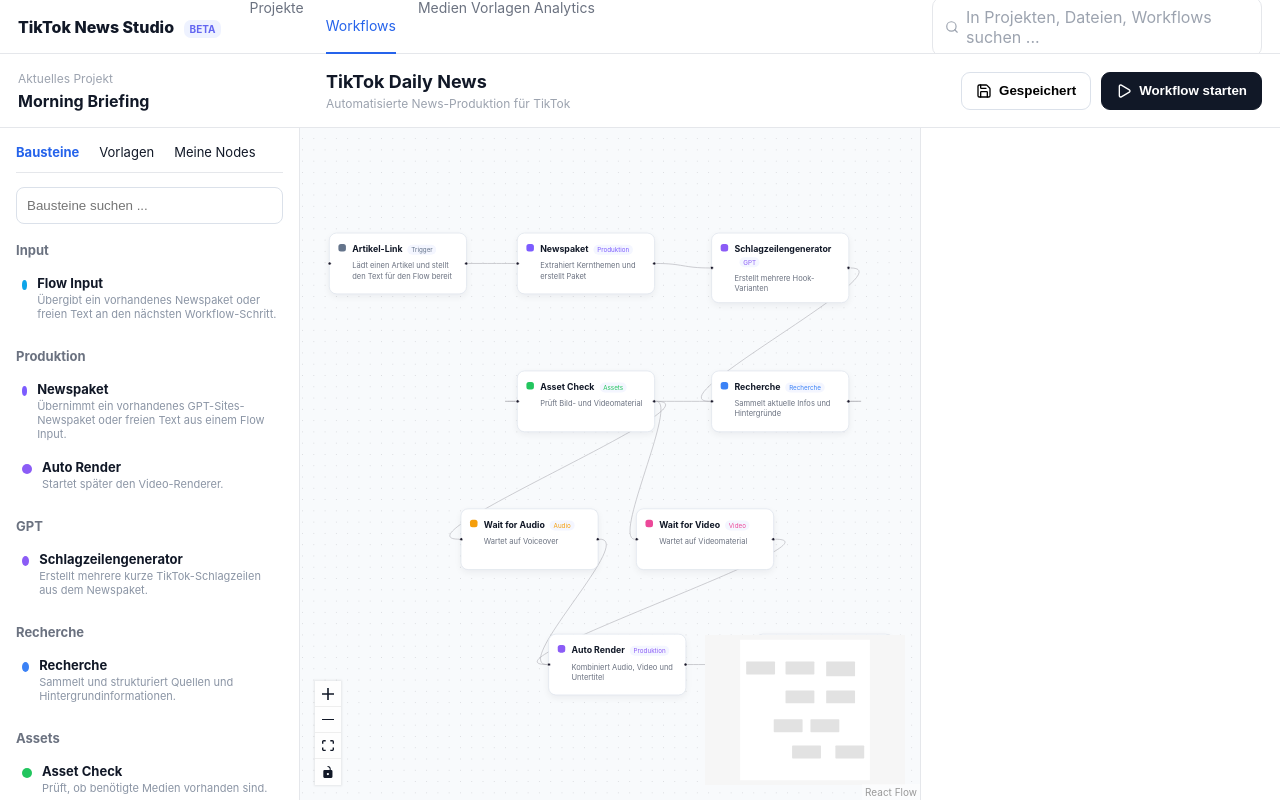
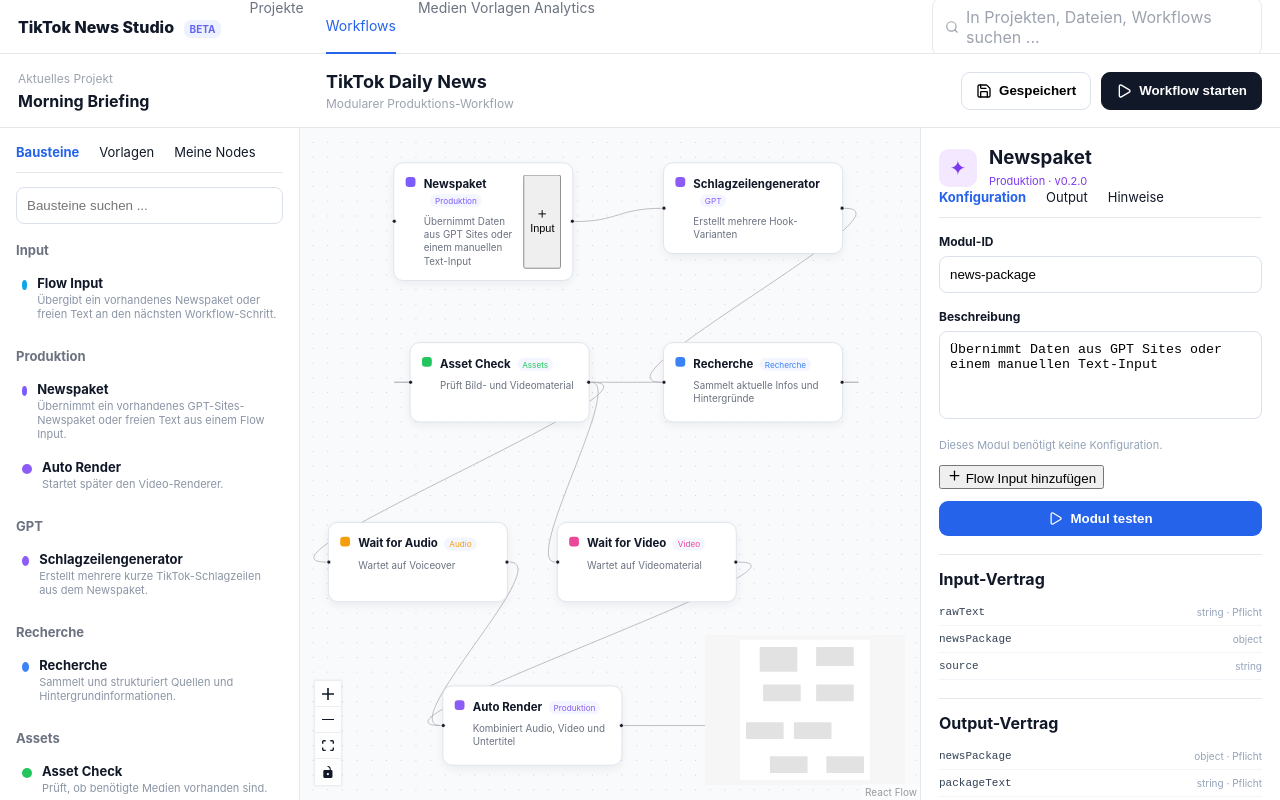
Before and after one commit to xturn2u/make_tt_news, a React (Vite) app: page / in a window 1280 px wide. Built offline with nearby package versions, Linux system fonts and the light colour scheme.

Commit message:
feat: add attachable flow input for news package

```diff
--- a/src/App.tsx
+++ b/src/App.tsx
@@ -1,4 +1,4 @@
-import { useMemo, useState } from 'react';
+import { useCallback, useMemo, useState } from 'react';
 import type { CSSProperties } from 'react';
 import {
   addEdge,
@@ -18,7 +18,7 @@ import {
   type NodeProps,
 } from '@xyflow/react';
 import '@xyflow/react/dist/style.css';
-import { Play, Save, Search } from 'lucide-react';
+import { Play, Plus, Save, Search } from 'lucide-react';
 import { ModuleConfigFields } from './components/ModuleConfigFields';
 import { libraryModules, moduleRegistry } from './core/moduleRegistry';
 import { runSingleModule, runWorkflow } from './core/runner';
@@ -26,32 +26,20 @@ import type { RunLog, WorkflowNodeData } from './core/types';
 
 const initialNodes: Node<WorkflowNodeData>[] = [
   {
-    id: '1',
+    id: 'news',
     type: 'workflow',
-    position: { x: 70, y: 70 },
-    data: {
-      moduleId: 'article-import',
-      label: 'Artikel-Link',
-      category: 'Trigger',
-      description: 'Lädt einen Artikel und stellt den Text für den Flow bereit',
-      config: { url: '' },
-    },
-  },
-  {
-    id: '2',
-    type: 'workflow',
-    position: { x: 370, y: 70 },
+    position: { x: 360, y: 70 },
     data: {
       moduleId: 'news-package',
       label: 'Newspaket',
       category: 'Produktion',
-      description: 'Extrahiert Kernthemen und erstellt Paket',
+      description: 'Übernimmt Daten aus GPT Sites oder einem manuellen Text-Input',
     },
   },
   {
-    id: '3',
+    id: 'headline',
     type: 'workflow',
-    position: { x: 680, y: 70 },
+    position: { x: 690, y: 70 },
     data: {
       moduleId: 'headline-generator',
       label: 'Schlagzeilengenerator',
@@ -61,9 +49,9 @@ const initialNodes: Node<WorkflowNodeData>[] = [
     },
   },
   {
-    id: '4',
+    id: 'research',
     type: 'workflow',
-    position: { x: 680, y: 290 },
+    position: { x: 690, y: 290 },
     data: {
       moduleId: 'research',
       label: 'Recherche',
@@ -72,9 +60,9 @@ const initialNodes: Node<WorkflowNodeData>[] = [
     },
   },
   {
-    id: '5',
+    id: 'assets',
     type: 'workflow',
-    position: { x: 370, y: 290 },
+    position: { x: 380, y: 290 },
     data: {
       moduleId: 'asset-check',
       label: 'Asset Check',
@@ -83,7 +71,7 @@ const initialNodes: Node<WorkflowNodeData>[] = [
     },
   },
   {
-    id: '6',
+    id: 'audio',
     type: 'workflow',
     position: { x: 280, y: 510 },
     data: {
@@ -94,7 +82,7 @@ const initialNodes: Node<WorkflowNodeData>[] = [
     },
   },
   {
-    id: '7',
+    id: 'video',
     type: 'workflow',
     position: { x: 560, y: 510 },
     data: {
@@ -105,7 +93,7 @@ const initialNodes: Node<WorkflowNodeData>[] = [
     },
   },
   {
-    id: '8',
+    id: 'render',
     type: 'workflow',
     position: { x: 420, y: 710 },
     data: {
@@ -116,7 +104,7 @@ const initialNodes: Node<WorkflowNodeData>[] = [
     },
   },
   {
-    id: '9',
+    id: 'ready',
     type: 'workflow',
     position: { x: 750, y: 710 },
     data: {
@@ -129,33 +117,51 @@ const initialNodes: Node<WorkflowNodeData>[] = [
 ];
 
 const initialEdges: Edge[] = [
-  { id: 'e12', source: '1', target: '2' },
-  { id: 'e23', source: '2', target: '3' },
-  { id: 'e34', source: '3', target: '4' },
-  { id: 'e45', source: '4', target: '5' },
-  { id: 'e56', source: '5', target: '6' },
-  { id: 'e57', source: '5', target: '7' },
-  { id: 'e68', source: '6', target: '8' },
-  { id: 'e78', source: '7', target: '8' },
-  { id: 'e89', source: '8', target: '9' },
+  { id: 'e-news-headline', source: 'news', target: 'headline' },
+  { id: 'e-headline-research', source: 'headline', target: 'research' },
+  { id: 'e-research-assets', source: 'research', target: 'assets' },
+  { id: 'e-assets-audio', source: 'assets', target: 'audio' },
+  { id: 'e-assets-video', source: 'assets', target: 'video' },
+  { id: 'e-audio-render', source: 'audio', target: 'render' },
+  { id: 'e-video-render', source: 'video', target: 'render' },
+  { id: 'e-render-ready', source: 'render', target: 'ready' },
 ];
 
 type ErrorWithLogs = Error & { workflowLogs?: RunLog[] };
+type WorkflowNodeExtraProps = NodeProps<Node<WorkflowNodeData>> & {
+  onAddInput: (nodeId: string) => void;
+};
 
-function WorkflowNode({ data, selected }: NodeProps<Node<WorkflowNodeData>>) {
+function WorkflowNode({ id, data, selected, onAddInput }: WorkflowNodeExtraProps) {
   const mod = moduleRegistry[data.moduleId];
+  const isInput = data.moduleId === 'flow-input';
+  const inputLabel = data.config?.inputType === 'text' ? 'Freitext' : 'GPT Sites';
+
   return (
     <div
-      className={`node ${selected ? 'selected' : ''} ${data.status || ''}`}
+      className={`node ${selected ? 'selected' : ''} ${data.status || ''} ${isInput ? 'input-node' : ''}`}
       style={{ '--accent': mod?.color || '#64748b' } as CSSProperties}
     >
       <Handle type="target" position={Position.Left} />
       <div className="node-dot" />
-      <div>
+      <div className="node-copy">
         <strong>{data.label}</strong>
-        <span>{data.category}</span>
+        <span>{isInput ? inputLabel : data.category}</span>
         <p>{data.description}</p>
       </div>
+      {data.moduleId === 'news-package' && (
+        <button
+          type="button"
+          className="add-input nodrag nopan"
+          title="Flow Input hinzufügen"
+          onClick={(event) => {
+            event.stopPropagation();
+            onAddInput(id);
+          }}
+        >
+          <Plus size={14} /> Input
+        </button>
+      )}
       <Handle type="source" position={Position.Right} />
     </div>
   );
@@ -164,8 +170,10 @@ function WorkflowNode({ data, selected }: NodeProps<Node<WorkflowNodeData>>) {
 function outputPreview(output?: Record<string, unknown>) {
   if (!output) return {};
   const preview = { ...output };
-  if (typeof preview.articleText === 'string' && preview.articleText.length > 1600) {
-    preview.articleText = `${preview.articleText.slice(0, 1600)}\n\n… [Vorschau gekürzt]`;
+  for (const key of ['rawText', 'packageText']) {
+    if (typeof preview[key] === 'string' && preview[key].length > 1600) {
+      preview[key] = `${preview[key].slice(0, 1600)}\n\n… [Vorschau gekürzt]`;
+    }
   }
   return preview;
 }
@@ -180,12 +188,54 @@ function logsFromError(error: unknown): RunLog[] {
 export default function App() {
   const [nodes, setNodes] = useState(initialNodes);
   const [edges, setEdges] = useState(initialEdges);
-  const [selectedId, setSelectedId] = useState('1');
+  const [selectedId, setSelectedId] = useState('news');
   const [logs, setLogs] = useState<RunLog[]>([]);
   const [running, setRunning] = useState(false);
   const [testing, setTesting] = useState(false);
 
-  const nodeTypes = useMemo(() => ({ workflow: WorkflowNode }), []);
+  const addInputToNode = useCallback((targetId: string) => {
+    setNodes((currentNodes) => {
+      const target = currentNodes.find((node) => node.id === targetId);
+      if (!target) return currentNodes;
+
+      const inputCount = currentNodes.filter((node) => node.data.moduleId === 'flow-input').length;
+      const id = `flow-input-${Date.now()}-${inputCount}`;
+      const newNode: Node<WorkflowNodeData> = {
+        id,
+        type: 'workflow',
+        position: {
+          x: target.position.x - 310,
+          y: target.position.y + (inputCount * 130),
+        },
+        data: {
+          moduleId: 'flow-input',
+          label: 'Flow Input',
+          category: 'Input',
+          description: 'Liefert GPT-Sites-Daten oder freien Text an das Newspaket',
+          config: {
+            inputType: 'gpt-sites-package',
+            content: '',
+          },
+        },
+      };
+
+      setEdges((currentEdges) => [
+        ...currentEdges,
+        { id: `e-${id}-${targetId}`, source: id, target: targetId },
+      ]);
+      setSelectedId(id);
+      return [...currentNodes, newNode];
+    });
+  }, []);
+
+  const WorkflowNodeComponent = useCallback(
+    (props: NodeProps<Node<WorkflowNodeData>>) => (
+      <WorkflowNode {...props} onAddInput={addInputToNode} />
+    ),
+    [addInputToNode],
+  );
+
+  const nodeTypes = useMemo(() => ({ workflow: WorkflowNodeComponent }), [WorkflowNodeComponent]);
   const selected = nodes.find((node) => node.id === selectedId) || null;
   const selectedModule = selected ? moduleRegistry[selected.data.moduleId] : null;
   const groups = libraryModules.reduce<Record<string, typeof libraryModules>>((acc, module) => {
@@ -271,7 +321,7 @@ export default function App() {
 
       <div className="toolbar">
         <div><small>Aktuelles Projekt</small><strong>Morning Briefing</strong></div>
-        <div><h2>TikTok Daily News</h2><p>Automatisierte News-Produktion für TikTok</p></div>
+        <div><h2>TikTok Daily News</h2><p>Modularer Produktions-Workflow</p></div>
         <div className="actions">
           <button><Save size={16} /> Gespeichert</button>
           <button onClick={run} disabled={running || testing} className="primary">
@@ -335,9 +385,27 @@ export default function App() {
                 onChange={updateSelectedConfig}
               />
 
+              {selected.data.moduleId === 'news-package' && (
+                <button className="add-input-inspector" onClick={() => addInputToNode(selected.id)}>
+                  <Plus size={15} /> Flow Input hinzufügen
+                </button>
+              )}
+
               <button className="module-test" onClick={testSelected} disabled={testing || running}>
                 <Play size={15} /> {testing ? 'Modul läuft...' : 'Modul testen'}
               </button>
+
+              {!!selectedModule.inputs?.length && (
+                <div className="contract">
+                  <h4>Input-Vertrag</h4>
+                  {selectedModule.inputs.map((field) => (
+                    <div key={field.key}>
+                      <code>{field.key}</code>
+                      <span>{field.type}{field.required ? ' · Pflicht' : ''}</span>
+                    </div>
+                  ))}
+                </div>
+              )}
 
               {!!selectedModule.outputs?.length && (
                 <div className="contract">
```
